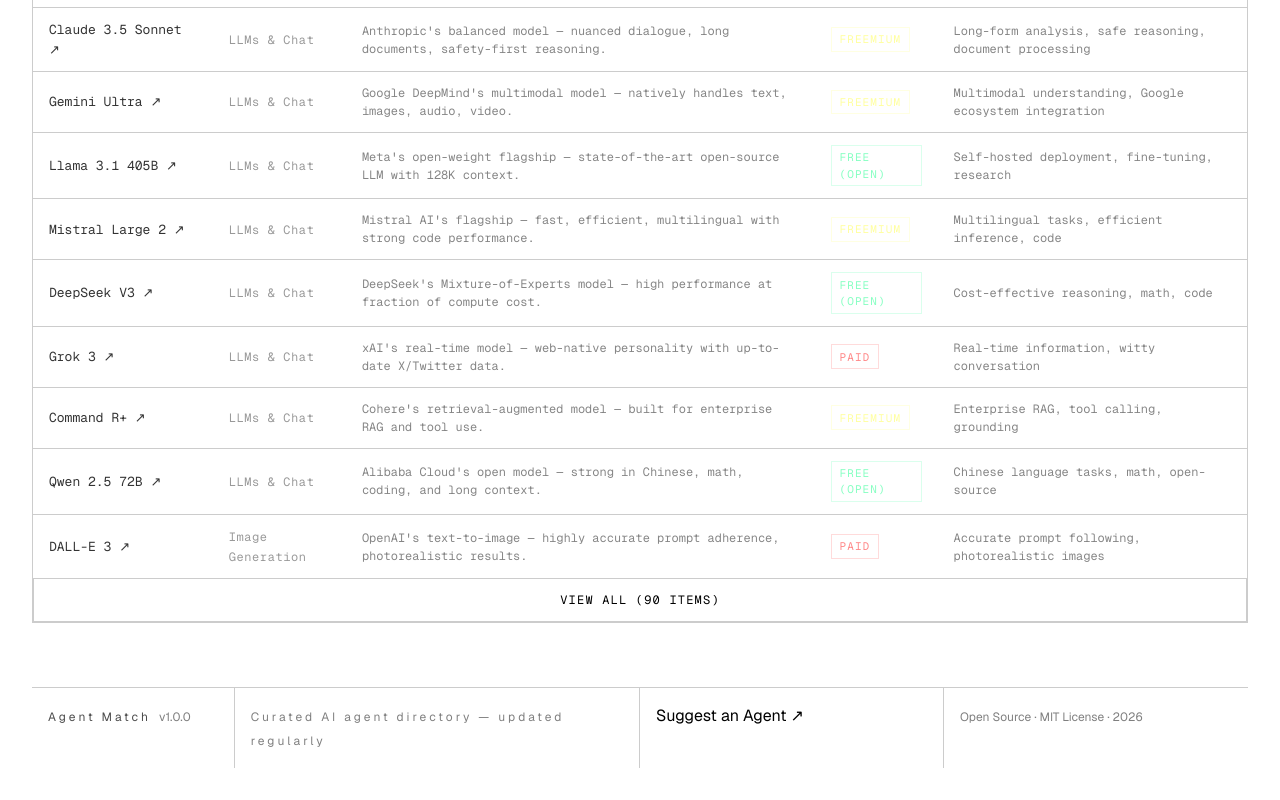
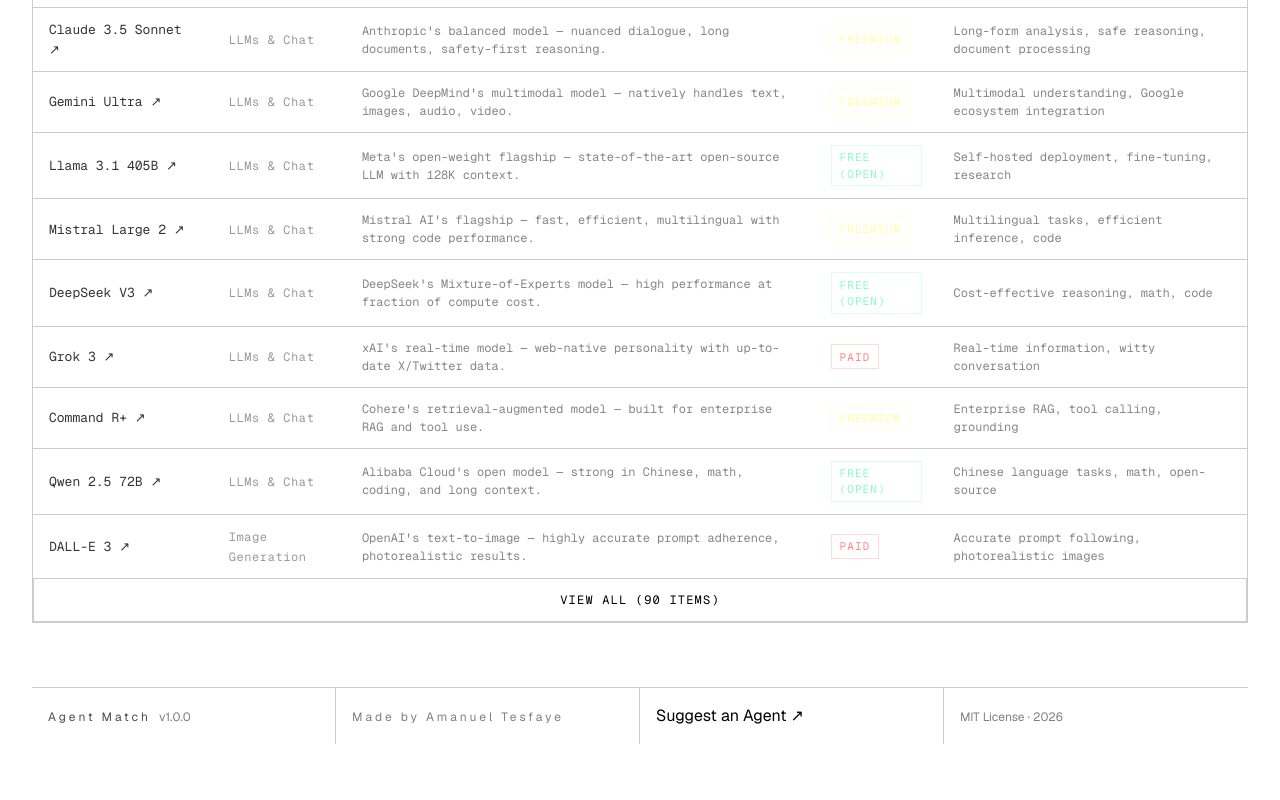
Before and after one commit to Amanuel-Tesfaye-R/Agent-Match, a Next.js app: page / in a window 1280 px wide. Shown: the part 1961-2761 px from the top of the page. After the commit the page ends 2737 px from the top, so only its background shows below. Built offline with nearby package versions, Linux system fonts and the light colour scheme.

Commit message:
Update footer: personal attribution, working suggest link, dynamic year

```diff
--- a/src/components/layout/footer.tsx
+++ b/src/components/layout/footer.tsx
@@ -1,18 +1,18 @@
 export function Footer() {
   return (
     <footer className="grid-12 border-t mt-8">
-      <div className="grid-cell" style={{ gridColumn: "span 2" }}>
+      <div className="grid-cell" style={{ gridColumn: "span 3" }}>
         <small className="tracking-xl opacity-70 text-xs">Agent Match</small>
         <small className="ml-2 text-xs opacity-50">v1.0.0</small>
       </div>
-      <div className="grid-cell" style={{ gridColumn: "span 4" }}>
+      <div className="grid-cell" style={{ gridColumn: "span 3" }}>
         <small className="tracking-xl opacity-50 text-xs">
-          Curated AI agent directory — updated regularly
+          Made by Amanuel Tesfaye
         </small>
       </div>
       <div className="grid-cell" style={{ gridColumn: "span 3" }}>
         <a
-          href="#"
+          href="https://github.com/Amanuel-Tesfaye-R/Agent-Match/issues/new"
           target="_blank"
           rel="noopener noreferrer"
           className="footer-link"
@@ -22,7 +22,7 @@
       </div>
       <div className="grid-cell" style={{ gridColumn: "span 3" }}>
         <small className="text-xs opacity-50">
-          Open Source · MIT License · 2026
+          MIT License · {new Date().getFullYear()}
         </small>
       </div>
     </footer>
```
